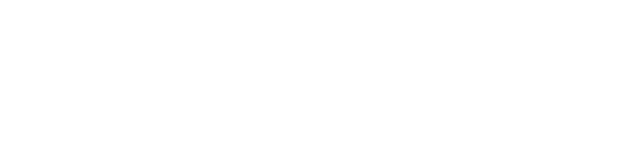
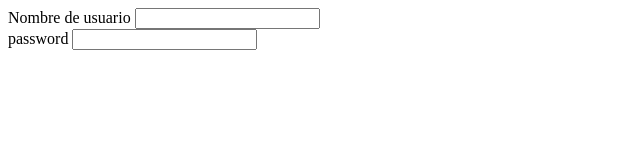
Before and after one commit to joseMigueel/Proyecto_wallapop, a plain HTML site: page login.html in a window 1280 px wide. Shown: the whole page, without its empty margins (0-640 px from the left). Drawn offline with Linux system fonts and the light colour scheme.

Commit message:
formulario login

```diff
--- a/login.html
+++ b/login.html
@@ -6,6 +6,12 @@
     <title>Login</title>
 </head>
 <body>
-
+    <form>
+        <label for="name-user">Nombre de usuario</label>
+        <input type="text" id="name-user" name="username" required>
+        <br>
+        <label for="password">password</label>
+        <input type="password" id="password" name="password" required>
+    </form>
 </body>
 </html>
```
Also changed, not shown: login.js (added).
